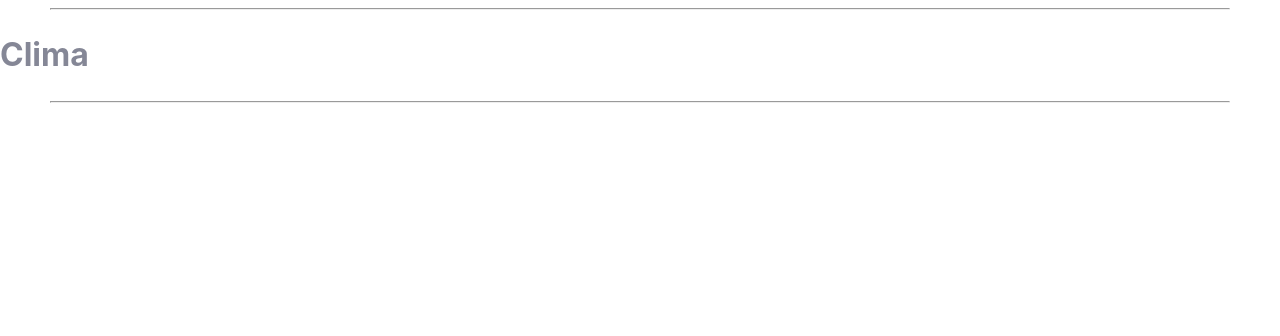
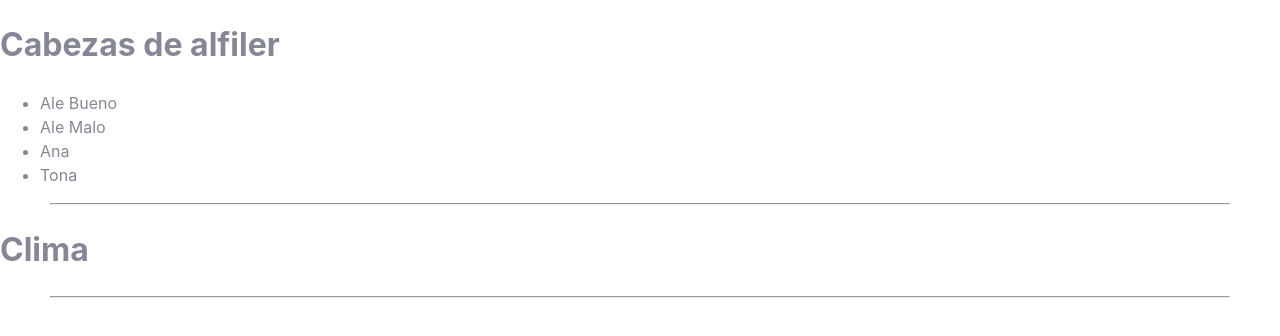
Before and after one commit to Tonitah/TDAW, a plain HTML site: page Frontend/index.html in a window 1280 px wide. Drawn offline with Linux system fonts and the light colour scheme.

Commit message:
Commit de prueba

```diff
--- a/Frontend/index.html
+++ b/Frontend/index.html
@@ -7,6 +7,15 @@
     <link rel="stylesheet" href="./css/estilos.css" type="text/css">
 </head>
 <body>
+    <header>
+        <h1> Cabezas de alfiler </h1>
+        <ul>
+            <li> Ale Bueno </li>
+            <li> Ale Malo </li>
+            <li> Ana </li>
+            <li> Tona </li>
+        </ul>
+    </header>
     <div id="Contenido" class="Contenido">
         <hr>
         <h1> Clima </h1>
```
